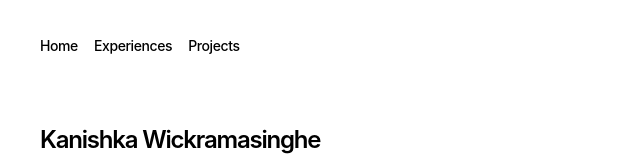
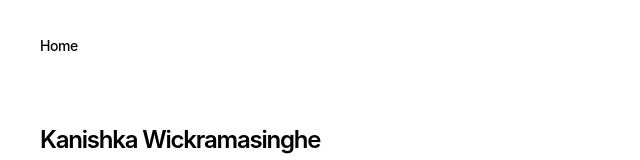
Before and after one commit to wickkan/wickkan-website, a Next.js app: page / in a window 1280 px wide. Shown: the top 160 px of the page, without its empty margins (312-952 px from the left). Built offline with nearby package versions, Linux system fonts and the light colour scheme.

Commit message:
added navbar, will add other navigatio later

```diff
--- a/app/components/nav.tsx
+++ b/app/components/nav.tsx
@@ -2,9 +2,7 @@
 import React from 'react';
 
 const navItems = {
-  '/': { name: 'Home' },
-  '/experiences': { name: 'Experiences' },
-  '/projects': { name: 'Projects' }
+  '/': { name: 'Home' }
 };
 
 export function Navbar() {
```
Also changed, not shown: app/experiences.tsx (renamed from app/components/experiences.tsx), app/projects.tsx (renamed from app/components/projects.tsx).
